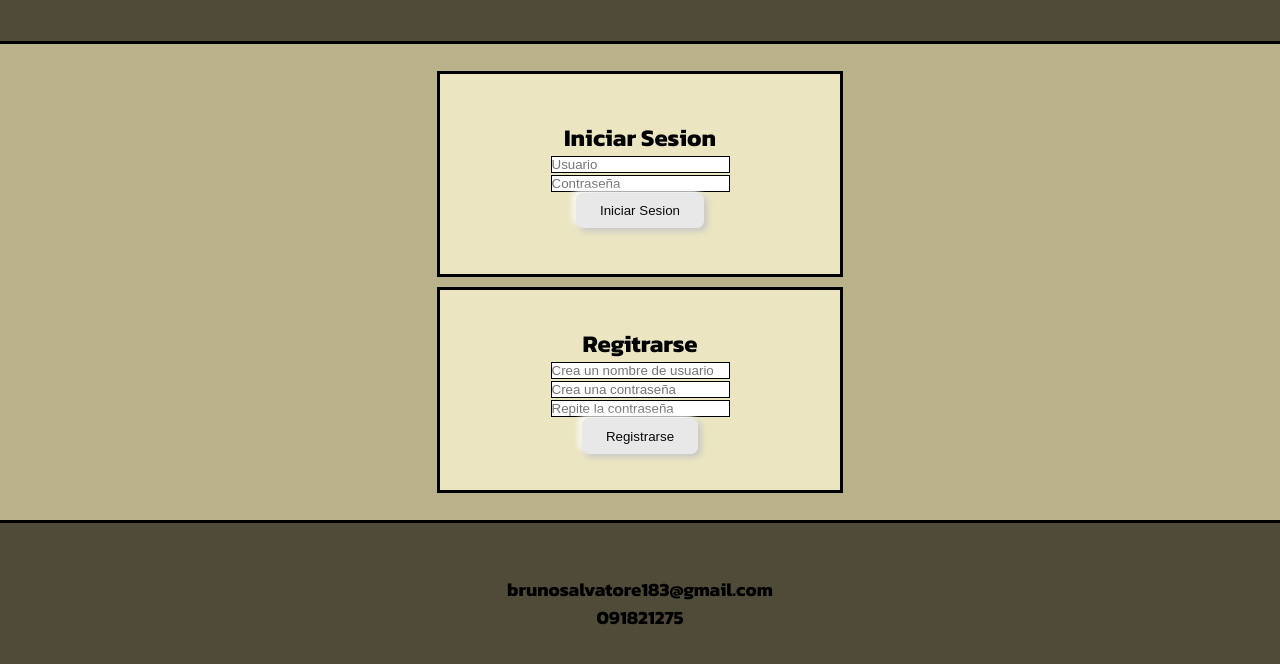
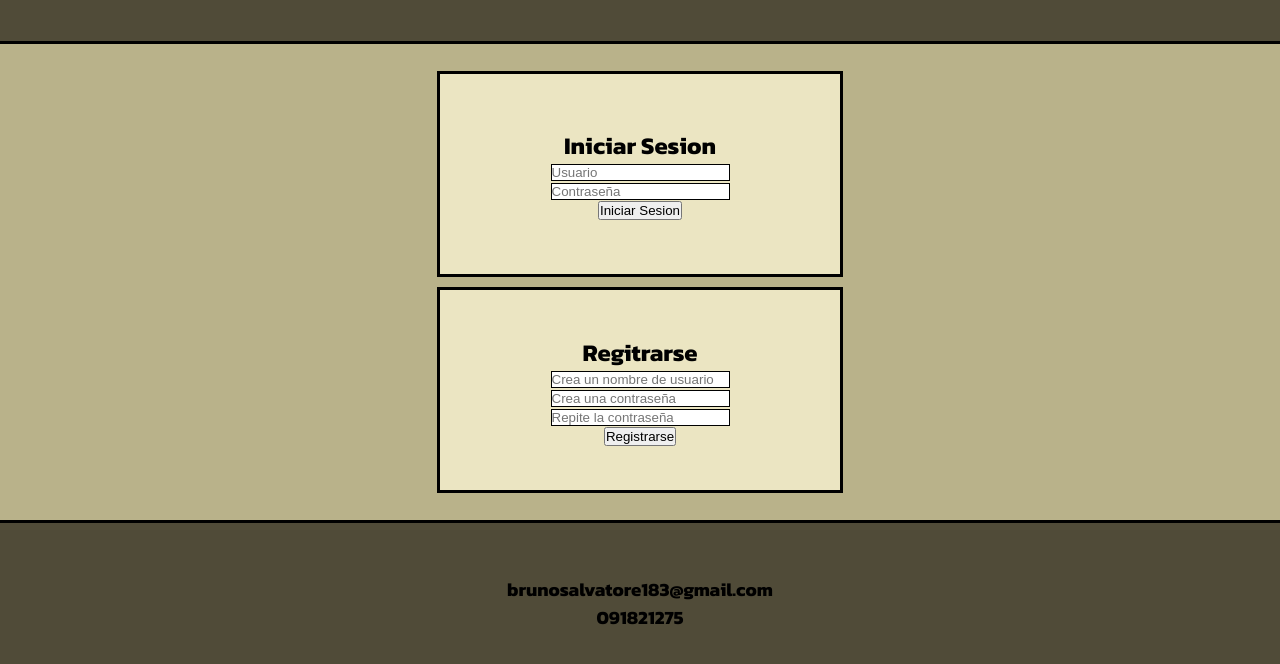
Before and after one commit to Brunosalvatore2604/Proyecto-Gastos, a website: page public/index.html in a window 1280 px wide. Shown: the part 118-782 px from the top of the page. Drawn offline with Linux system fonts and the light colour scheme.

Commit message:
Finalizacion

```diff
--- a/public/main/style.css
+++ b/public/main/style.css
@@ -187,6 +187,7 @@ main{
 .group-eje:hover{
     transform: scale(1.03);
 }
+
 /*  FONO     */
 @media screen and (max-width: 768px) {
     *{
--- a/public/style.css
+++ b/public/style.css
@@ -93,22 +93,6 @@ main{
     border-top: solid black;
 }
 
-button {
-    color: #090909;
-    padding: 0.7em 1.7em;
-    border-radius: 0.5em;
-    background: #e8e8e8;
-    cursor: pointer;
-    border: 1px solid #e8e8e8;
-    transition: all 0.3s;
-    box-shadow: 3px 3px 6px #c5c5c5, -3px -3px 6px #ffffff;
-}
-
-button:active {
-    color: #666;
-    box-shadow: inset 2px 2px 6px #c5c5c5, inset -2px -2px 6px #ffffff;
-}
-
 @media screen and (max-width: 768px) {
     .welcome{
         display: flex;
```
